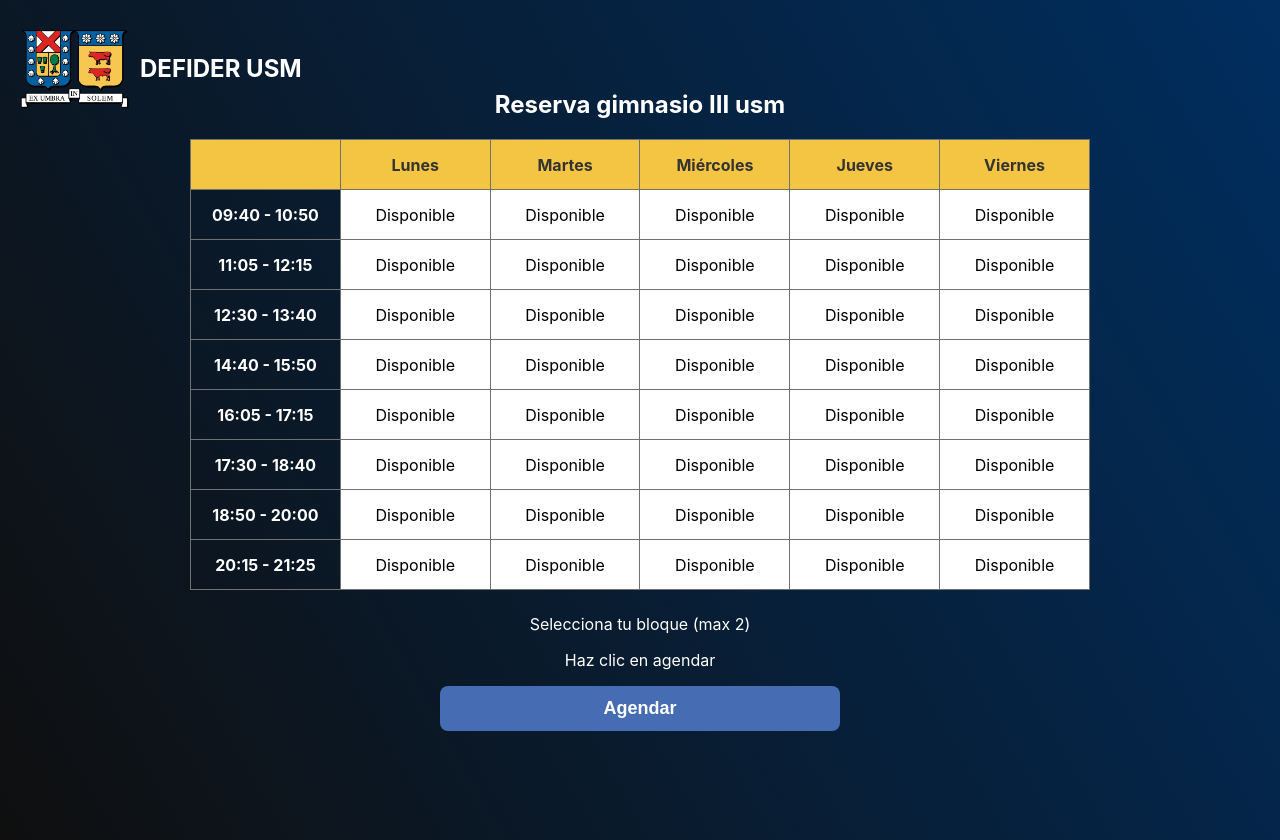
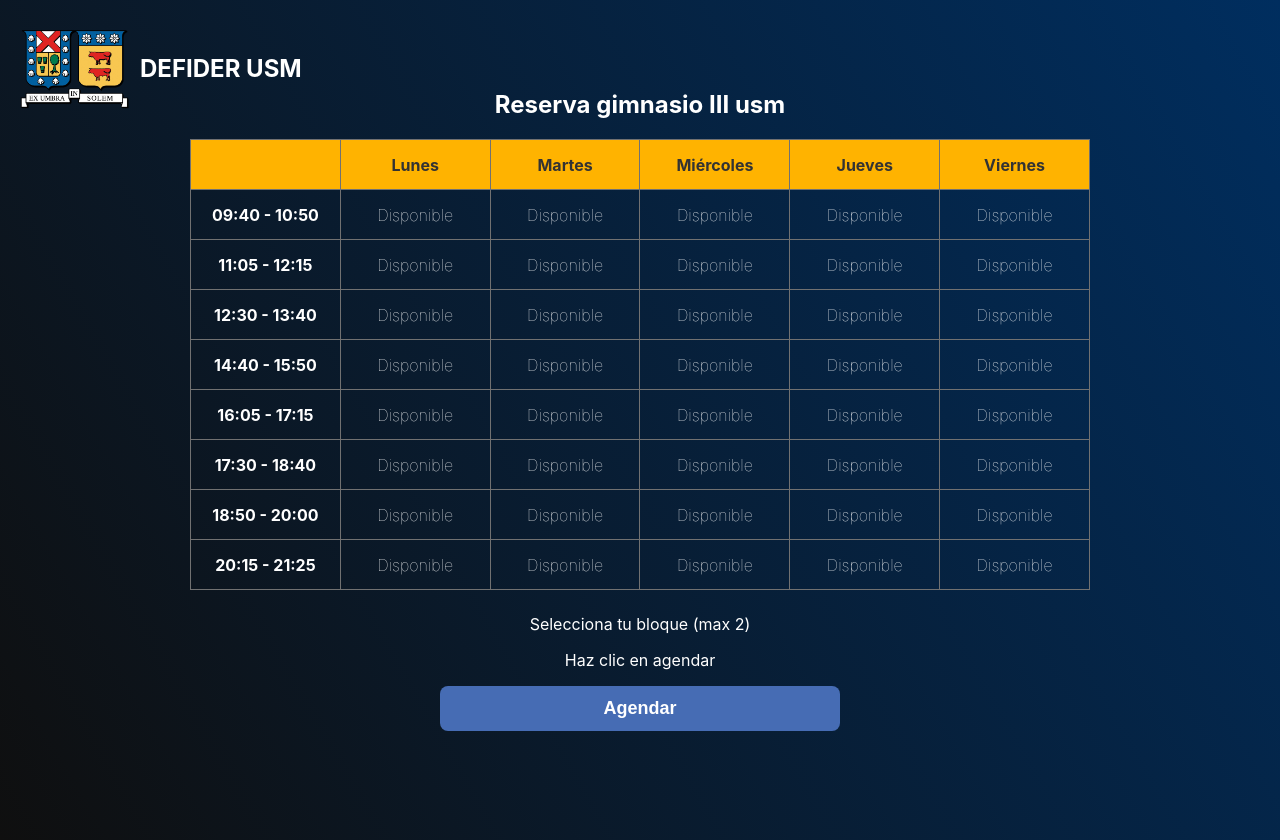
Before and after one commit to giovanniM01/DIU-Proyect, a React (Create React App) app in the folder diu-project/: page /reservation in a window 1280 px wide. Built offline with nearby package versions, Linux system fonts and the light colour scheme; the HTML template or start-up script is replaced by a standard one.

Commit message:
commit alerta reversa
agregue una alerta cuando se intenta agendar sin antes  haber seleccionado algún bloque

```diff
--- a/diu-project/src/pages/ReservationPage.js
+++ b/diu-project/src/pages/ReservationPage.js
@@ -34,10 +34,13 @@
   };
 
   const saveReservations = () => {
-    localStorage.setItem('reservations', JSON.stringify(selectedBlocks));
-    alert(`Has reservado: ${selectedBlocks.join(', ')}`);
+    if (selectedBlocks.length === 0) {
+      alert('No has seleccionado ningún bloque para reservar.');
+    } else {
+      localStorage.setItem('reservations', JSON.stringify(selectedBlocks));
+      alert(`Has reservado: ${selectedBlocks.join(', ')}`);
+    }
   };
-
 
   const isBlockSelected = (block) => selectedBlocks.includes(block);
 
@@ -57,7 +60,7 @@
         <tbody>
           {blocks.map((time) => (
             <tr key={time}>
-              <td className="hour-cell">{time}</td> {/* Añadir clase hour-cell */}
+              <td className="hour-cell">{time}</td>
               {days.map((day) => {
                 const blockId = `${day} ${time}`;
                 return (
@@ -82,7 +85,6 @@
       <button className="agendar-button" onClick={saveReservations}>
         Agendar
       </button>
-
     </div>
   );
 }
--- a/diu-project/src/styles/ReservationPage.css
+++ b/diu-project/src/styles/ReservationPage.css
@@ -39,18 +39,18 @@
   border: 1px rgb(113, 113, 113) solid;
 
 }
-
+/*f4c542*/
 .calendar-table th {
-  background-color: #f4c542;
+  background-color: #ffb300;
   color: #333;
 }
 
 .block {
-  background-color: white;
-  color: black;
+  color: rgb(255, 255, 255);
   cursor: pointer;
   transition: background-color 0.3s, color 0.3s;
   position: relative;
+  font-weight: 20;
 }
 
 .block .default-text {
@@ -69,7 +69,7 @@
 
 .block.available::after {
   content: "Cupos " attr(data-capacity); /* Incluye "Cupos" antes de la capacidad */
-  font-size: 13px;
+  font-size: 12px;
   position: absolute;
   top: 50%;
   left: 50%;
@@ -77,10 +77,12 @@
   opacity: 0;
   transition: opacity 0.3s;
   color: white;
+  font-weight: bold;
 }
 
 .block.available:hover::after {
   opacity: 1; /* Muestra el texto de cupos en el hover */
+
 }
 
 .block.selected {
```
